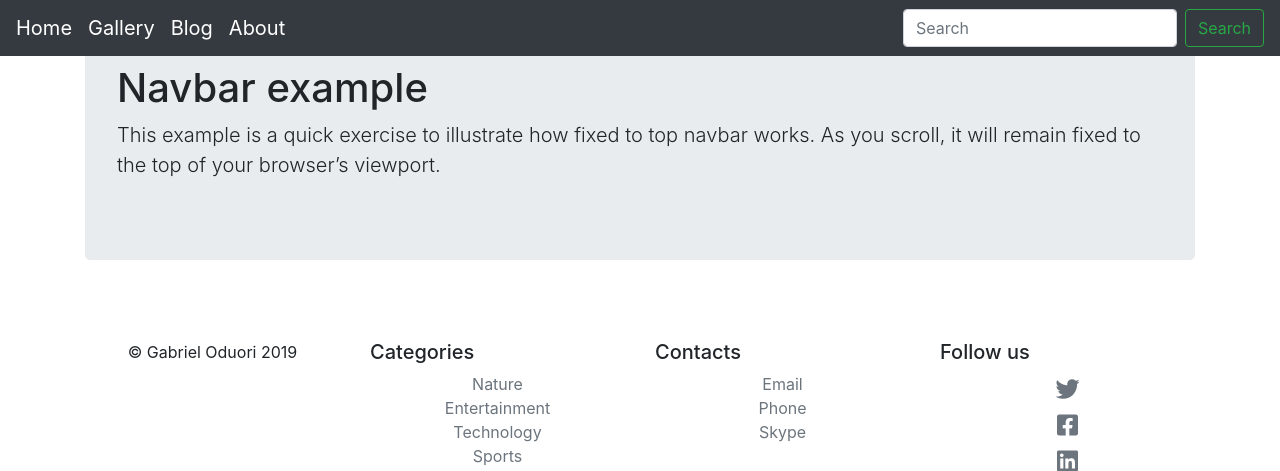
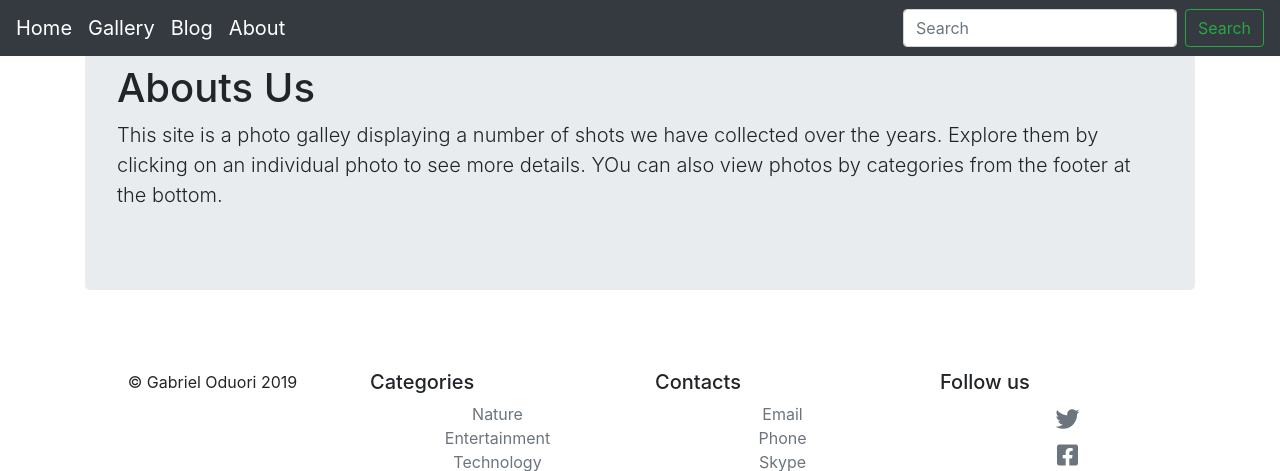
Before and after one commit to GabrielOduori/Django-Photo-Gallery, a Django app: template images/templates/about/about.html in a window 1280 px wide. Shown: the top 471 px of the page. Run offline with Django 3.2, Linux system fonts and the light colour scheme; the template is opened without the code that fills it, so the values that code supplies are empty; some libraries are stand-ins or nearby versions.

Commit message:
About page
Updated the planeholder-text on the about the application and inserted the one for the application

```diff
--- a/images/templates/about/about.html
+++ b/images/templates/about/about.html
@@ -4,8 +4,8 @@
 
 <main role="main" class="container">
 		<div class="jumbotron">
-			<h1>Navbar example</h1>
-			<p class="lead">This example is a quick exercise to illustrate how fixed to top navbar works. As you scroll, it will remain fixed to the top of your browser’s viewport.</p>
+			<h1>Abouts Us</h1>
+			<p class="lead">This site is a photo galley displaying a number of shots we have collected over the years. Explore them by clicking on an individual photo to see more details. YOu can also view photos by categories from the footer at the bottom.</p>
 		</div>
 	</main>
 
```
